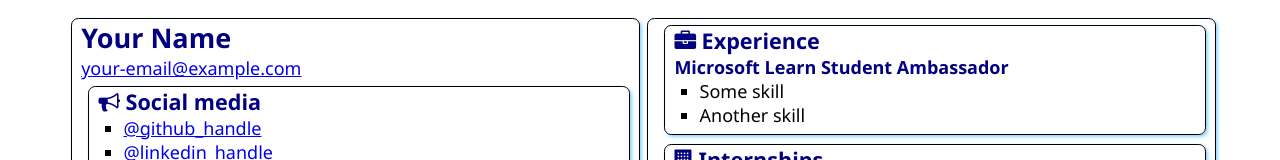
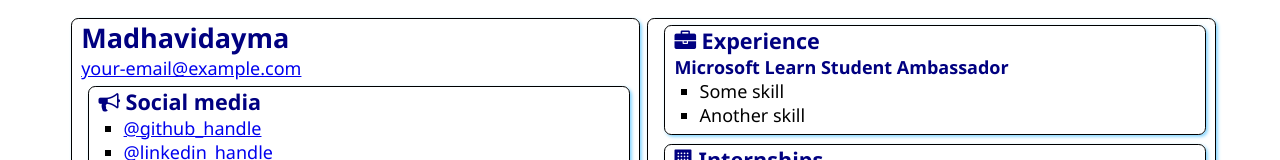
Before and after one commit to madhavidayma21/SATechnicalOnboarding1, a plain HTML site: page src/index.html in a window 1280 px wide. Shown: the top 160 px of the page. Drawn offline with Linux system fonts and the light colour scheme.

Commit message:
Update index.html

```diff
--- a/src/index.html
+++ b/src/index.html
@@ -12,7 +12,9 @@
 <body>
     <main>
         <article class="box">
-            <h1>Your Name</h1>
+            <h1>Madhavidayma
+
+            </h1>
             <div><a href="mailto:your.email@example.com">your-email@example.com</a></div>
 
             <section class="box">
```
